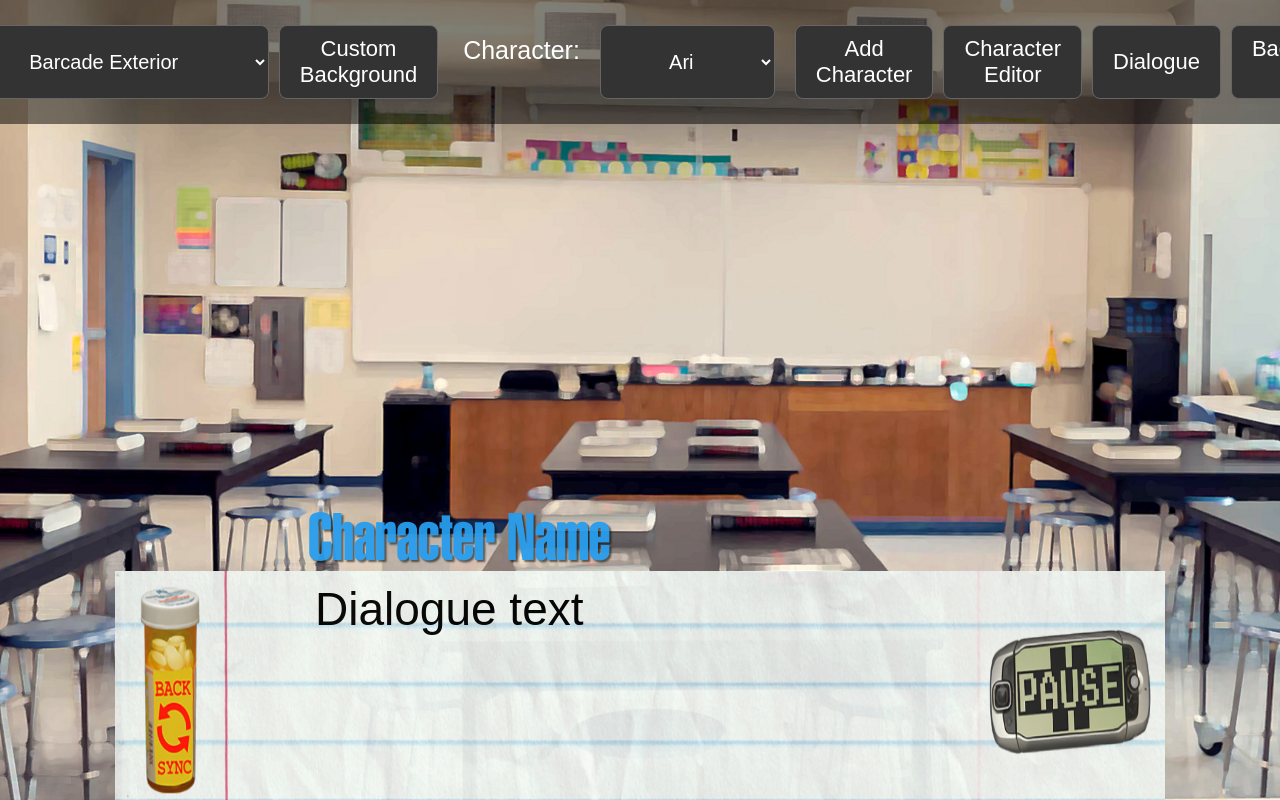
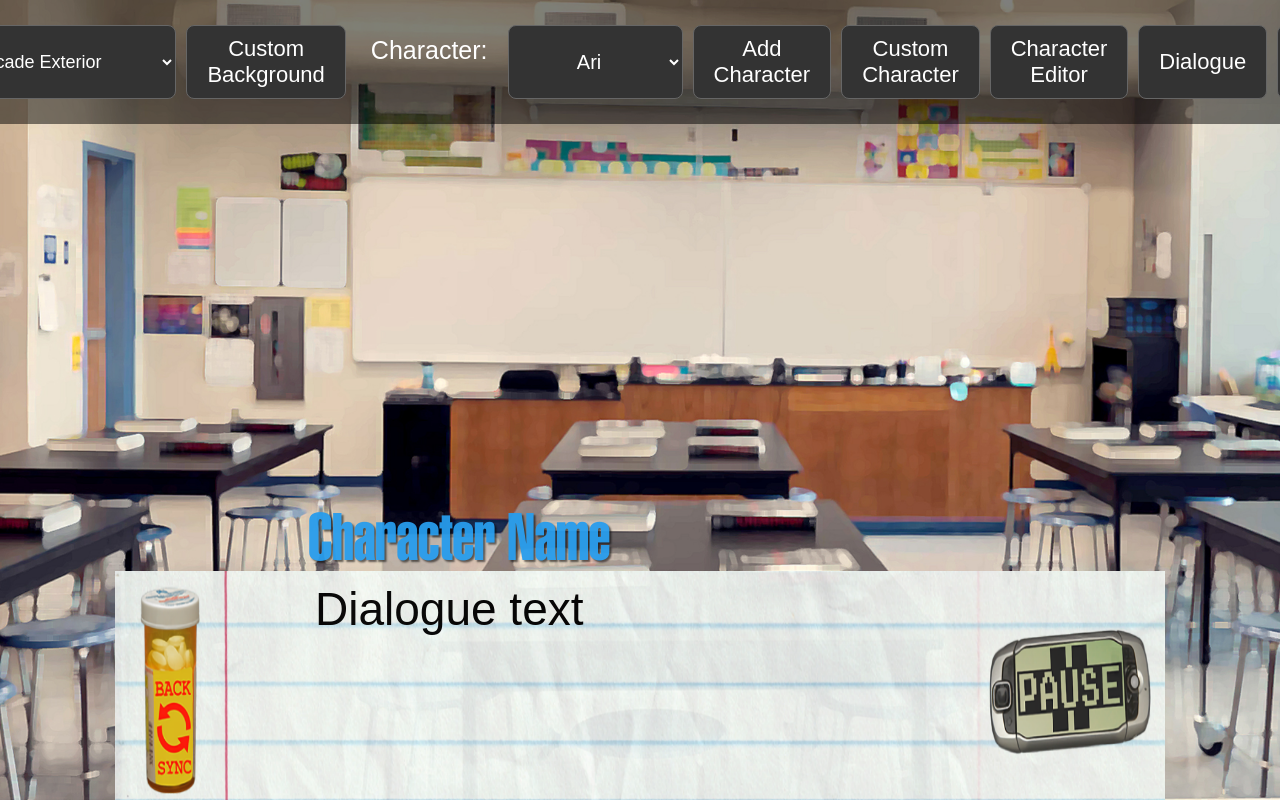
Before and after one commit to tfjoek/class-of-09-scene-generator, a Flask app: page / in a window 1280 px wide. Run offline with Flask 3, Linux system fonts and the light colour scheme; some web fonts are replaced.

Commit message:
alot of stuff like idk

```diff
--- a/static/scripts/script.js
+++ b/static/scripts/script.js
@@ -50,47 +50,70 @@ function togglePlacementEditor() {
 function updatePlacementControls() {
     const container = document.getElementById("placement-controls");
     container.innerHTML = "";
+
     characters.forEach((character, index) => {
         const sliderContainer = document.createElement("div");
         sliderContainer.classList.add("slider-container");
+
         sliderContainer.innerHTML = `
             <label>Position for ${character.name}</label>
-            <input type="range" min="0" max="100" value="${parseInt(character.element.style.left)}" oninput="moveCharacter(${index}, this.value)">
+            <input type="range" min="0" max="100" value="${parseInt(character.element.style.left)}"
+                   oninput="moveCharacterHorizontally(${index}, this.value)">
+            <label>Vertical</label>
+            <input type="range" min="0" max="100" value="${parseInt(character.element.style.bottom)}"
+                   oninput="moveCharacterVertically(${index}, this.value)">
+            <label>Scale</label>
+            <input type="range" min="0.5" max="2" step="0.1" value="1"
+                   oninput="scaleCharacter(${index}, this.value)">
             <label for="flip-${index}">Flip</label>
             <input type="checkbox" id="flip-${index}" onchange="toggleFlip(${index})">
             <button onclick="removeCharacter(${index})" class="button-style">Delete</button>
-            <select id="select-for-${index}" class="select-outfit"></select>
+            <div class="outfit-dropdown">
+                <button class="dropdown-btn" onclick="toggleDropdown(${index})">Outfits</button>
+                <div class="dropdown-content" id="dropdown-outfits-${index}"></div>
+            </div>
         `;
 
-        const selectElement = sliderContainer.querySelector(`#select-for-${index}`);
-
+        const dropdownContent = sliderContainer.querySelector(`#dropdown-outfits-${index}`);
         for (let i = 1; i <= image_counts[character.name.toLowerCase()]; i++) {
-            const option = document.createElement("option");
-            option.value = i;
-            option.textContent = `Outfit ${i}`;
-            selectElement.appendChild(option);
+            const img = document.createElement("img");
+            img.src = `/static/characters/${character.name.toLowerCase()}/${i}.png`;
+            img.alt = `Outfit ${i}`;
+            img.title = `Outfit ${i}`;
+            img.onclick = function () {
+                character.element.src = `/static/characters/${character.name.toLowerCase()}/${i}.png`;
+                toggleDropdown(index);
+            };
+            dropdownContent.appendChild(img);
         }
 
-        selectElement.addEventListener("change", function () {
-            let index = parseInt(selectElement.value, 10);
-            character.element.src = `/static/characters/${character.name.toLowerCase()}/${index}.png`;
-        });
         container.appendChild(sliderContainer);
     });
 }
 
-function moveCharacter(index, value) {
+function toggleDropdown(index) {
+    const dropdown = document.getElementById(`dropdown-outfits-${index}`);
+    dropdown.style.display = dropdown.style.display === "block" ? "none" : "block";
+}
+
+function moveCharacterHorizontally(index, value) {
     characters[index].element.style.left = `${value}%`;
+}
+
+function moveCharacterVertically(index, value) {
+    characters[index].element.style.bottom = `${value}%`;
+}
+
+function scaleCharacter(index, value) {
+    characters[index].element.style.transform = `scale(${value})`;
 }
 
 function toggleFlip(index) {
     const characterElement = characters[index].element;
     const flipCheckbox = document.getElementById(`flip-${index}`);
-    if (flipCheckbox.checked) {
-        characterElement.style.transform += " scaleX(-1)";
-    } else {
-        characterElement.style.transform = characterElement.style.transform.replace("scaleX(-1)", "");
-    }
+    characterElement.style.transform = flipCheckbox.checked
+        ? `${characterElement.style.transform} scaleX(-1)`
+        : characterElement.style.transform.replace("scaleX(-1)", "");
 }
 
 function removeCharacter(index) {
@@ -112,22 +135,15 @@ function addDialogue() {
     const characterName = document.getElementById("character-select").selectedOptions[0].textContent;
 
     if (text) {
-        const dialogue = {
+        dialogues.push({
             character: characterName,
             characterFile,
             text,
             audioFile: null,
-        };
-        dialogues.push(dialogue);
+        });
         updateDialogueList();
         document.getElementById("dialogue-input").value = "";
     }
-}
-
-function updateCharacterForDialogue(index, characterFile) {
-    const characterName = characters.find((char) => char.file === characterFile).name;
-    dialogues[index].character = characterName;
-    dialogues[index].characterFile = characterFile;
 }
 
 function updateDialogueList() {
@@ -137,14 +153,16 @@ function updateDialogueList() {
     dialogues.forEach((dialogue, index) => {
         const item = document.createElement("div");
         item.className = "dialogue-item";
-        item.innerHTML = `
+
+        let innerHTML = `
             <b>Dialogue:</b> ${dialogue.text}
             <select onchange="updateCharacterForDialogue(${index}, this.value)">
                 ${characters
                     .map(
-                        ({ file, name }) => `
-                    <option value="${file}" ${dialogue.characterFile === file ? "selected" : ""}>${name}</option>
-                `,
+                        ({ file, name }) =>
+                            `<option value="${file}" ${
+                                dialogue.characterFile === file ? "selected" : ""
+                            }>${name}</option>`
                     )
                     .join("")}
             </select>
@@ -153,8 +171,30 @@ function updateDialogueList() {
                 ${dialogue.audioFile ? dialogue.audioFile.name : "Voiceline"}
             </button>
         `;
+
+        if (dialogue.character === "Custom Character") {
+            innerHTML += `
+                <button class="button-style" onclick="changeCharacterName(${index})">Change Name</button>
+            `;
+        }
+
+        item.innerHTML = innerHTML;
         list.appendChild(item);
     });
+}
+
+function changeCharacterName(index) {
+    const newName = prompt("Enter a new name for this custom character:");
+    if (newName) {
+        dialogues[index].character = newName;
+        updateDialogueList();
+    }
+}
+
+function updateCharacterForDialogue(index, characterFile) {
+    const character = characters.find((char) => char.file === characterFile);
+    dialogues[index].character = character.name;
+    dialogues[index].characterFile = characterFile;
 }
 
 function deleteDialogue(index) {
@@ -173,7 +213,7 @@ function addVoiceLineOption(index) {
                 url: URL.createObjectURL(file),
                 name: file.name,
             };
-            updateDialogueList(); // Refresh to display the correct file name
+            updateDialogueList();
         }
     };
     audioInput.click();
@@ -283,3 +323,39 @@ function setCustomBackground(input) {
         reader.readAsDataURL(file);
     }
 }
+
+function addCustomCharacter() {
+    const fileInput = document.createElement("input");
+    fileInput.type = "file";
+    fileInput.accept = "image/*";
+    fileInput.style.display = "none";
+
+    fileInput.addEventListener("change", () => {
+        const file = fileInput.files[0];
+        if (file) {
+            const reader = new FileReader();
+            reader.onload = function (e) {
+                const img = document.createElement("img");
+                img.src = e.target.result;
+                img.classList.add("character-display");
+                img.style.position = "absolute";
+                img.style.bottom = "0%";
+                img.style.left = `${10 + characters.length * 20}%`;
+                img.style.transform = "translateX(-50%)";
+                document.querySelector(".preview").appendChild(img);
+
+                let character = {
+                    file: file.name,
+                    name: "Custom Character",
+                    element: img,
+                    image: 1,
+                };
+                characters.push(character);
+                updatePlacementControls();
+            };
+            reader.readAsDataURL(file);
+        }
+    });
+
+    fileInput.click();
+}
--- a/static/styles/style.css
+++ b/static/styles/style.css
@@ -64,6 +64,26 @@ label[for="background"] {
   cursor: pointer;
   transition: background-color 0.3s;
 }
+/* Background Dropdown Thumbnails */
+#background {
+  font-size: 18px;
+  font-family: "CM Handwriting One", sans-serif;
+  background-color: #333;
+  color: white;
+  border: 1px solid #666;
+  padding: 10px;
+  border-radius: 8px;
+  cursor: pointer;
+}
+
+#background img {
+  width: 80px; /* Thumbnail width */
+  height: 50px; /* Thumbnail height */
+  object-fit: cover; /* Maintain aspect ratio */
+  border-radius: 5px; /* Rounded corners */
+  margin-right: 10px;
+}
+
 
 .button-style:hover {
   background-color: #444;
--- a/templates/index.html
+++ b/templates/index.html
@@ -21,9 +21,7 @@
           {% endfor %}
         </select>
 
-        <button class="button-style" onclick="addCustomBackground()">
-          Custom Background
-        </button>
+        <button class="button-style" onclick="addCustomBackground()">Custom Background</button>
         <input
           type="file"
           id="custom-background-input"
@@ -38,25 +36,12 @@
           <option value="{{ char.file }}">{{ char.name }}</option>
           {% endfor %}
         </select>
-
-        <div id="outfit-container"></div>
-        <!-- This is where the select dropdown will be added -->
-
-        <button class="button-style" onclick="addCharacter()">
-          Add Character
-        </button>
-        <button class="button-style" onclick="togglePlacementEditor()">
-          Character Editor
-        </button>
-        <button class="button-style" onclick="toggleDialogueCreator()">
-          Dialogue
-        </button>
-        <button class="button-style" onclick="addBackgroundAudioFile()">
-          Background Audio
-        </button>
-        <button class="button-style" onclick="startScenePreview()">
-          Start Scene
-        </button>
+        <button class="button-style" onclick="addCharacter()">Add Character</button>
+        <button class="button-style" onclick="addCustomCharacter()">Custom Character</button>
+        <button class="button-style" onclick="togglePlacementEditor()">Character Editor</button>
+        <button class="button-style" onclick="toggleDialogueCreator()">Dialogue</button>
+        <button class="button-style" onclick="addBackgroundAudioFile()">Background Audio</button>
+        <button class="button-style" onclick="startScenePreview()">Start Scene</button>
         <input
           type="file"
           id="background-audio-input"
@@ -70,27 +55,16 @@
       <div id="placement-editor" style="display: none">
         <h3>Character Placement</h3>
         <div id="placement-controls"></div>
-        <button class="button-style close-button" onclick="closeAllMenus()">
-          Close
-        </button>
+        <button class="button-style close-button" onclick="closeAllMenus()">Close</button>
       </div>
 
       <!-- Dialogue Creator Section -->
       <div id="dialogue-creator" style="display: none">
         <h3>Add Dialogue</h3>
         <div id="dialogue-list"></div>
-        <input
-          type="text"
-          id="dialogue-input"
-          placeholder="Enter dialogue..."
-          style="width: 80%"
-        />
-        <button class="button-style" onclick="addDialogue()">
-          Add Dialogue
-        </button>
-        <button class="button-style close-button" onclick="closeAllMenus()">
-          Close
-        </button>
+        <input type="text" id="dialogue-input" placeholder="Enter dialogue..." style="width: 80%" />
+        <button class="button-style" onclick="addDialogue()">Add Dialogue</button>
+        <button class="button-style close-button" onclick="closeAllMenus()">Close</button>
       </div>
 
       <!-- Dialogue Box -->
@@ -110,10 +84,8 @@
         ></textarea>
       </div>
     </div>
-
     <!-- Link to external JavaScript file -->
     <script>
-      // Convert the Python list to a JSON string and embed it in the page
       const image_counts = {{ image_counts | tojson | safe }};
     </script>
     <script src="/static/scripts/script.js"></script>
```
Also changed, not shown: other parts of static/styles/style.css (+54 -0 lines).
